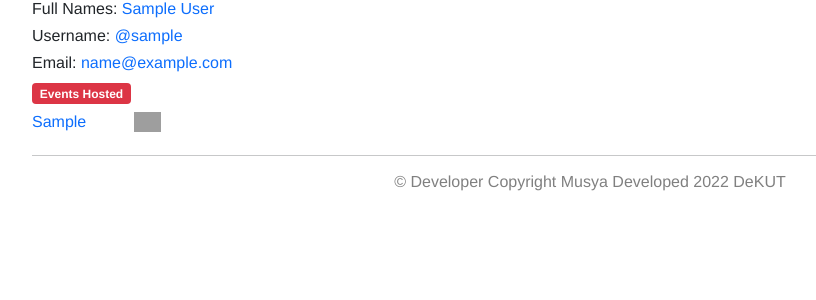
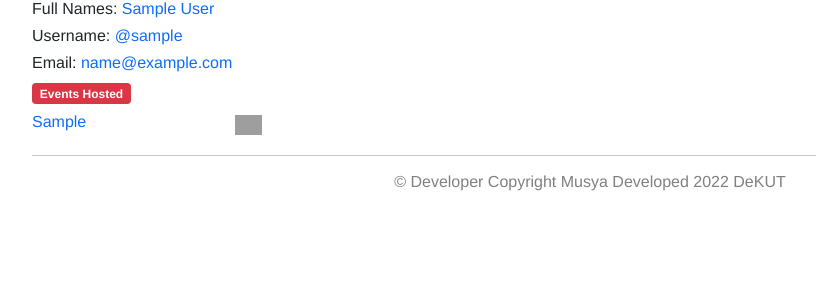
Before and after one commit to JosephMusya/event-website, a Django app: page /account/1 in a window 1280 px wide. Shown: the part 204-504 px from the top of the page, without its empty margins (50-866 px from the left). Run offline with Django 4.2, Linux system fonts and the light colour scheme; a user stored in the database is signed in; tables that the repository leaves empty hold one stand-in row (values such as "Sample post"); data that the repository does not hold is empty; some libraries are stand-ins or nearby versions; grey boxes are pictures that could not be loaded.

```diff
--- a/base/templates/base/view_profile.html
+++ b/base/templates/base/view_profile.html
@@ -16,8 +16,15 @@
             <h5 class="badge bg-danger">Events Hosted</h5>
             {% for event in events_hosted %}
             <a href="{% url 'event' event.id %}" class="text-decoration-none d-flex">
-                <h6>{{event.topic}}</h6>
-                <img src="{{ event.pic.url }}" widht="20px" height="20px" class="ms-5" alt="event image">
+
+                <div class="d-flex col-6">
+                    <div class="col-8">
+                        <h6>{{event.topic}}</h6>
+                    </div>
+                    <div class="col-2">
+                        <img src="{{ event.pic.url }}" widht="20px" height="20px" class="ms-5" alt="event image">
+                    </div>
+                </div>
             </a>
             {%endfor%}
         </div>
```
